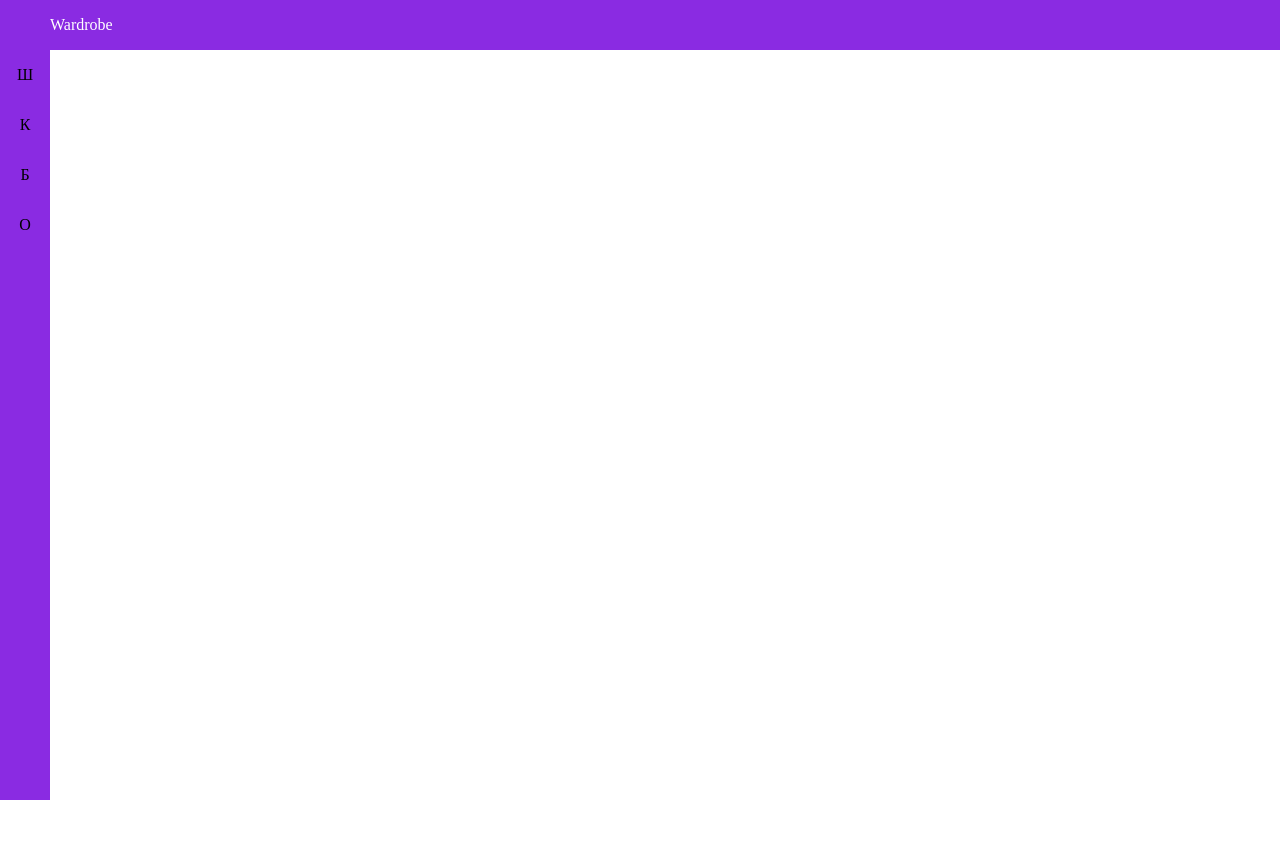
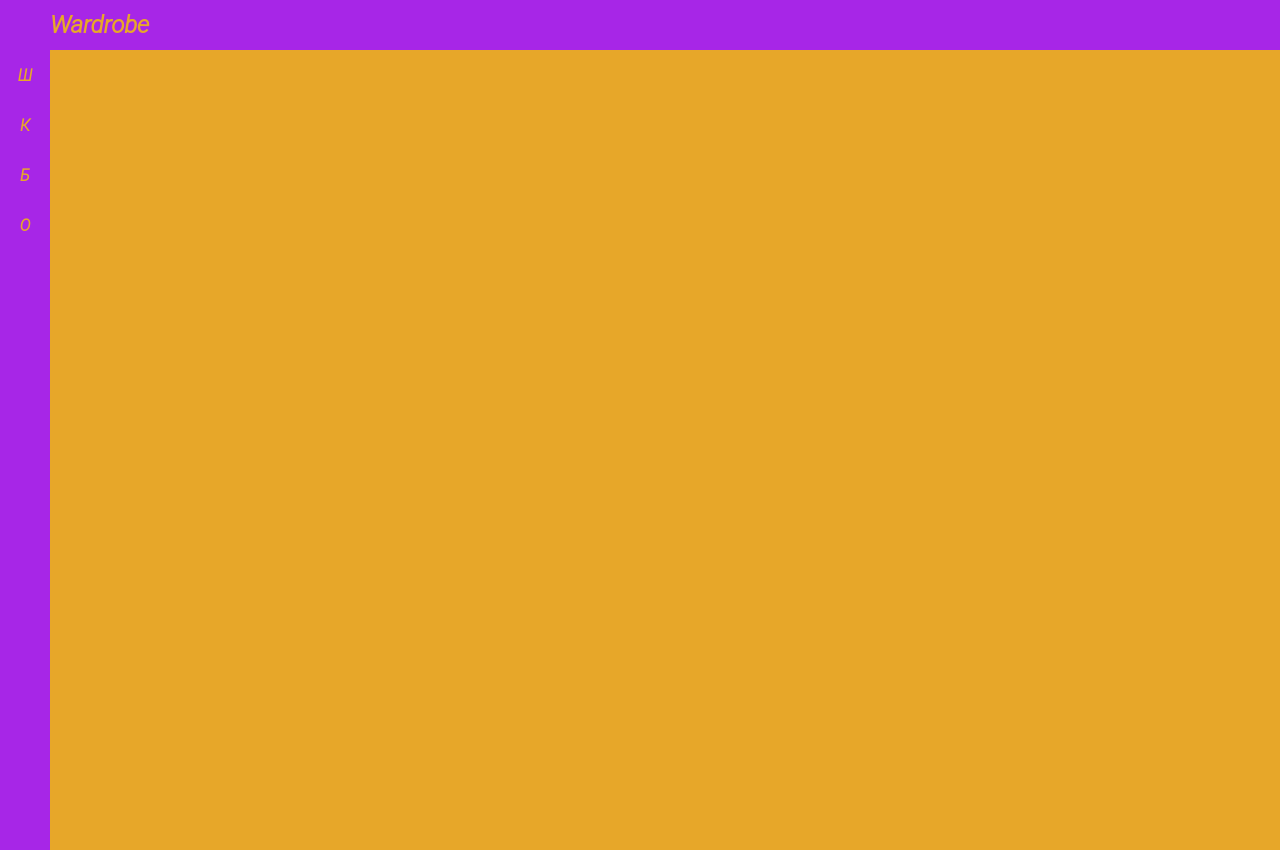
Before and after one commit to Musa-94/wardrobe, a Next.js app: page / in a window 1280 px wide. Before the commit the page ends 800 px from the top, so only its background shows below. Built offline with nearby package versions, Linux system fonts and the light colour scheme.

Commit message:
update project

```diff
--- a/pages/_app.tsx
+++ b/pages/_app.tsx
@@ -1,11 +1,18 @@
 import type { AppProps } from 'next/app'
 import { Provider } from 'react-redux'
 import { store } from '../stores'
+import { Layout } from '@/components/layout'
+import { ThemeProvider } from 'styled-components'
+import { Themes, themes } from '../themes'
 
 export default function App({ Component, pageProps }: AppProps) {
     return (
         <Provider store={store}>
-            <Component {...pageProps} />
+            <ThemeProvider theme={themes as Themes}>
+                <Layout>
+                    <Component {...pageProps} />
+                </Layout>
+            </ThemeProvider>
         </Provider>
     )
 }
--- a/pages/_document.tsx
+++ b/pages/_document.tsx
@@ -6,12 +6,35 @@ import Document, {
     Main,
     NextScript,
 } from 'next/document'
+import { ServerStyleSheet } from 'styled-components'
 
 export default class MyDocument extends Document {
     static async getInitialProps(
         ctx: DocumentContext
     ): Promise<DocumentInitialProps> {
-        return await Document.getInitialProps(ctx)
+        const sheet = new ServerStyleSheet()
+        const originalRenderPage = ctx.renderPage
+
+        try {
+            ctx.renderPage = () =>
+                originalRenderPage({
+                    enhanceApp: (App) => (props) =>
+                        sheet.collectStyles(<App {...props} />),
+                })
+
+            const initialProps = await Document.getInitialProps(ctx)
+            return {
+                ...initialProps,
+                styles: (
+                    <>
+                        {initialProps.styles}
+                        {sheet.getStyleElement()}
+                    </>
+                ),
+            }
+        } finally {
+            sheet.seal()
+        }
     }
 
     render(): JSX.Element {
--- /dev/null
+++ b/themes/index.ts
@@ -0,0 +1,10 @@
+export const themes = {
+    common: {
+        colorFonts: '#e7a729',
+        colorFontsActive: 'white',
+        backgroundNav: '#a726e7',
+        backgroundLayout: '#e7a729',
+    },
+}
+
+export type Themes = typeof themes
--- a/ui/components/garments/hooks.ts
+++ b/ui/components/garments/hooks.ts
@@ -4,7 +4,7 @@ import { WardrobeType } from '@/stores/wardrobe/types'
 
 export const useGarments = () => {
     const variants = {
-        init: { scale: 1.5 },
+        init: { scale: 0 },
         done: { scale: 1 },
     }
 
--- a/ui/components/header/styled.tsx
+++ b/ui/components/header/styled.tsx
@@ -2,10 +2,11 @@ import styled from 'styled-components'
 
 export const WrapperHeader = styled.header`
     height: 50px;
-    background-color: blueviolet;
+    background-color: ${({ theme }) => theme.common.backgroundNav};
     display: flex;
     justify-content: flex-start;
     align-items: center;
     padding-left: 50px;
-    color: white;
+    color: ${({ theme }) => theme.common.colorFonts};
+    font-size: 24px;
 `
--- a/ui/components/layout/styled.tsx
+++ b/ui/components/layout/styled.tsx
@@ -1,10 +1,23 @@
 import styled, { createGlobalStyle } from 'styled-components'
 
 export const GlobalStyled = createGlobalStyle`
-  * {
+  *, html, body {
     margin: 0;
     right: 0;
     box-sizing: border-box;
+  }
+
+  body {
+    overflow: hidden;
+    width: 100%;
+    height: 100%;
+    font-family: "Roboto Light";
+    font-weight: bold;
+    font-style: italic;
+  }
+
+  @font-face {
+    font-family: 'Times New Roman';
   }
 `
 
@@ -13,7 +26,9 @@ export const WrapperLayout = styled.main`
 `
 
 export const LayoutContent = styled.div`
-    height: calc(100vh - 50px);
+    height: 100%;
     display: grid;
     grid-template-columns: 100px 1fr;
+    grid-template-rows: 1fr;
+    background-color: ${({ theme }) => theme.common.backgroundLayout};
 `
--- a/ui/components/menu/styled.tsx
+++ b/ui/components/menu/styled.tsx
@@ -13,10 +13,11 @@ export const MenuItem = styled.li<{ active: boolean }>`
     align-items: center;
     text-transform: capitalize;
 
-    color: ${({ active }) => (active ? 'white' : 'black')};
+    color: ${({ active, theme }) =>
+        active ? theme.common.colorFontsActive : theme.common.colorFonts};
 
     &:hover {
-        color: white;
+        color: ${({ theme }) => theme.common.colorFontsActive};
     }
 `
 export const LabelFileInput = styled.label`
--- a/ui/components/sidebar/styled.tsx
+++ b/ui/components/sidebar/styled.tsx
@@ -3,6 +3,6 @@ import styled from 'styled-components'
 export const WrapperSidebar = styled.nav<{ open: boolean }>`
     height: 100%;
     width: ${({ open }) => (open ? 100 : 50)}px;
-    background-color: blueviolet;
+    background-color: ${({ theme }) => theme.common.backgroundNav};
     transition: width 0.3s ease-out;
 `
--- a/ui/pages/main/index.tsx
+++ b/ui/pages/main/index.tsx
@@ -1,12 +1,8 @@
 import { useMain } from './hooks'
-import { Garments, Layout } from '../../components'
+import { Garments } from '../../components'
 
 export const Main = () => {
     const {} = useMain()
 
-    return (
-        <Layout>
-            <Garments />
-        </Layout>
-    )
+    return <Garments />
 }
```
Also changed, not shown: themes/hooks.ts (added).
